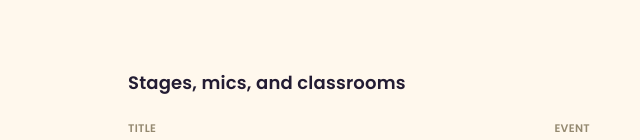
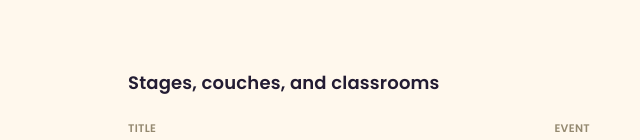
Before and after one commit to mario-ferrer/portfolio, a plain HTML site: page index.html in a window 1280 px wide. Shown: the part 812-952 px from the top of the page, 102-742 px from the left. Drawn offline with Linux system fonts and the light colour scheme.

Commit message:
Talks: 'Stages, couches, and classrooms' (better podcast concept), synced on home

```diff
--- a/index.html
+++ b/index.html
@@ -426,7 +426,7 @@
   </section>
 
   <section class="talks">
-    <h2 class="section-label">Stages, mics, and classrooms</h2>
+    <h2 class="section-label">Stages, couches, and classrooms</h2>
     <table>
       <colgroup>
         <col class="col-title">
```
Also changed, not shown: talks/index.html (+1 -1 lines).
